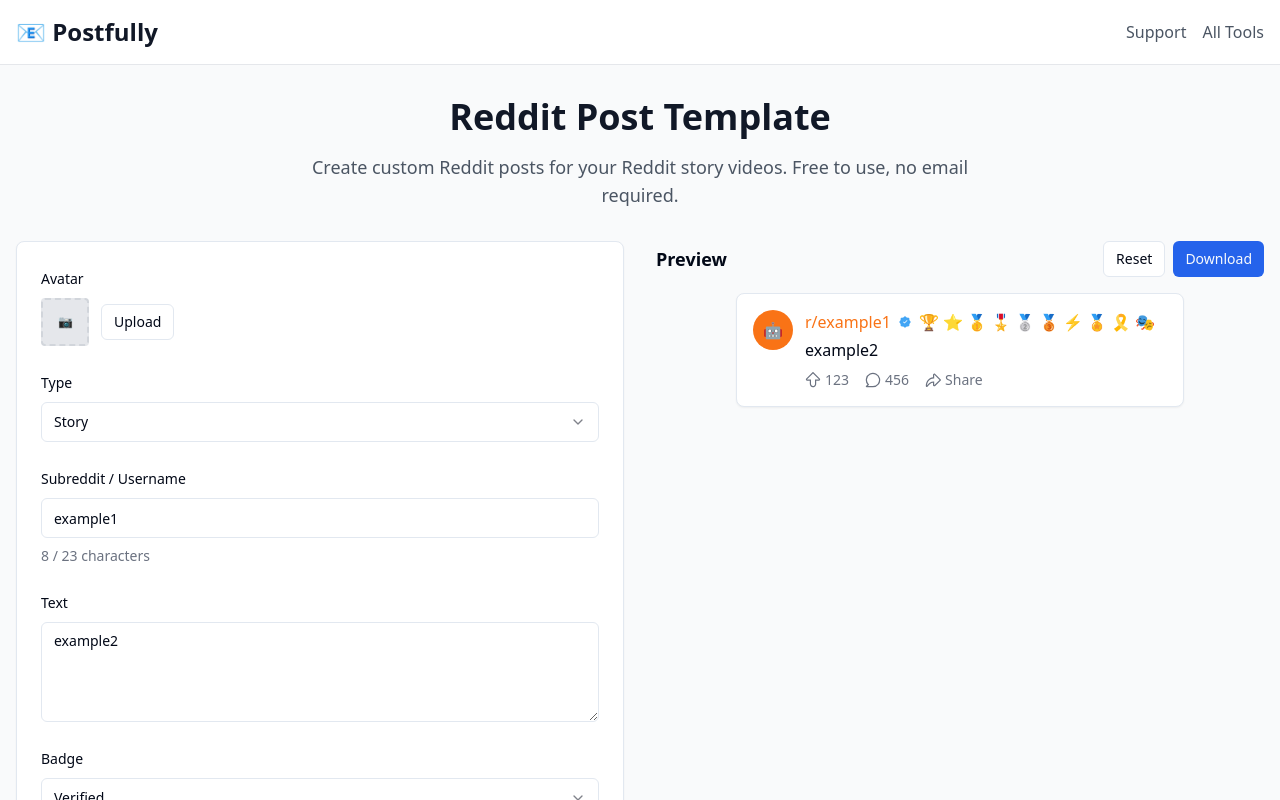
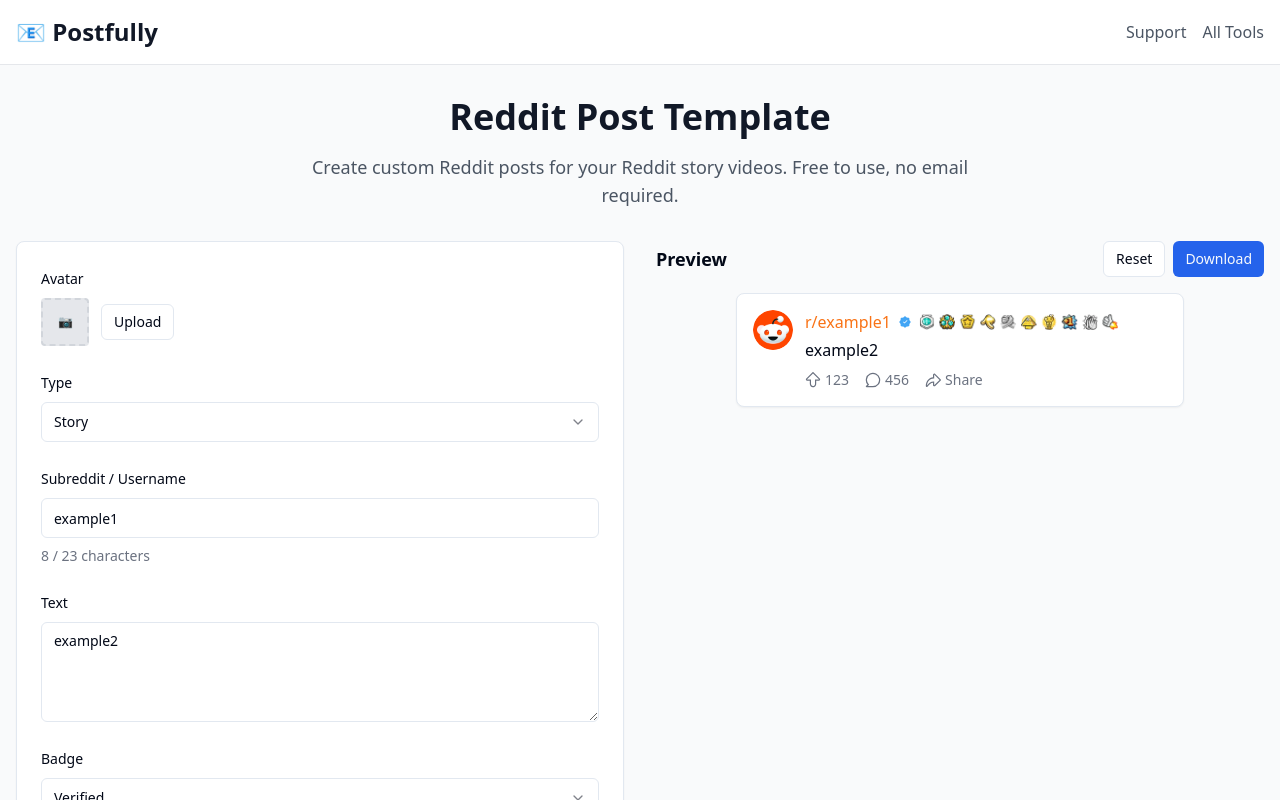
Before and after one commit to Ju1i4n123/upvote-echo-website, a React (Vite) app: page / in a window 1280 px wide. Shown: the top 800 px of the page. Built offline with nearby package versions, Linux system fonts and the light colour scheme.

Commit message:
Refactor: Use Reddit icon and trophy images
Use the provided images for the Reddit icon and trophy display.

```diff
--- a/src/components/PostPreview.tsx
+++ b/src/components/PostPreview.tsx
@@ -31,8 +31,12 @@ export const PostPreview = ({ postData }: PostPreviewProps) => {
 
       <Card className={`p-4 ${postData.darkMode ? 'bg-gray-900 text-white' : 'bg-white'} ${postData.wideLayout ? 'max-w-2xl' : 'max-w-md'} mx-auto`}>
         <div className="flex items-start space-x-3">
-          <div className="w-10 h-10 bg-orange-500 rounded-full flex items-center justify-center text-white font-bold">
-            {postData.avatar || "🤖"}
+          <div className="w-10 h-10 rounded-full flex items-center justify-center overflow-hidden">
+            <img
+              src="/lovable-uploads/36c19aa4-e4d2-4e24-bb53-2a8eb94e5a5e.png"
+              alt="Reddit Avatar"
+              className="w-full h-full object-cover"
+            />
           </div>
 
           <div className="flex-1 min-w-0">
@@ -42,17 +46,12 @@ export const PostPreview = ({ postData }: PostPreviewProps) => {
                 <VerifiedIcon className="w-3 h-3" />
               )}
               {!postData.hideTrophies && (
-                <div className="flex space-x-1">
-                  <span>🏆</span>
-                  <span>⭐</span>
-                  <span>🥇</span>
-                  <span>🎖️</span>
-                  <span>🥈</span>
-                  <span>🥉</span>
-                  <span>⚡</span>
-                  <span>🏅</span>
-                  <span>🎗️</span>
-                  <span>🎭</span>
+                <div className="flex items-center">
+                  <img
+                    src="/lovable-uploads/7d0adf6f-a83d-42da-9453-9d8ba8d018c9.png"
+                    alt="Trophies"
+                    className="h-4"
+                  />
                 </div>
               )}
             </div>
```
Also changed, not shown: public/lovable-uploads/36c19aa4-e4d2-4e24-bb53-2a8eb94e5a5e.png (added), public/lovable-uploads/7d0adf6f-a83d-42da-9453-9d8ba8d018c9.png (added).
